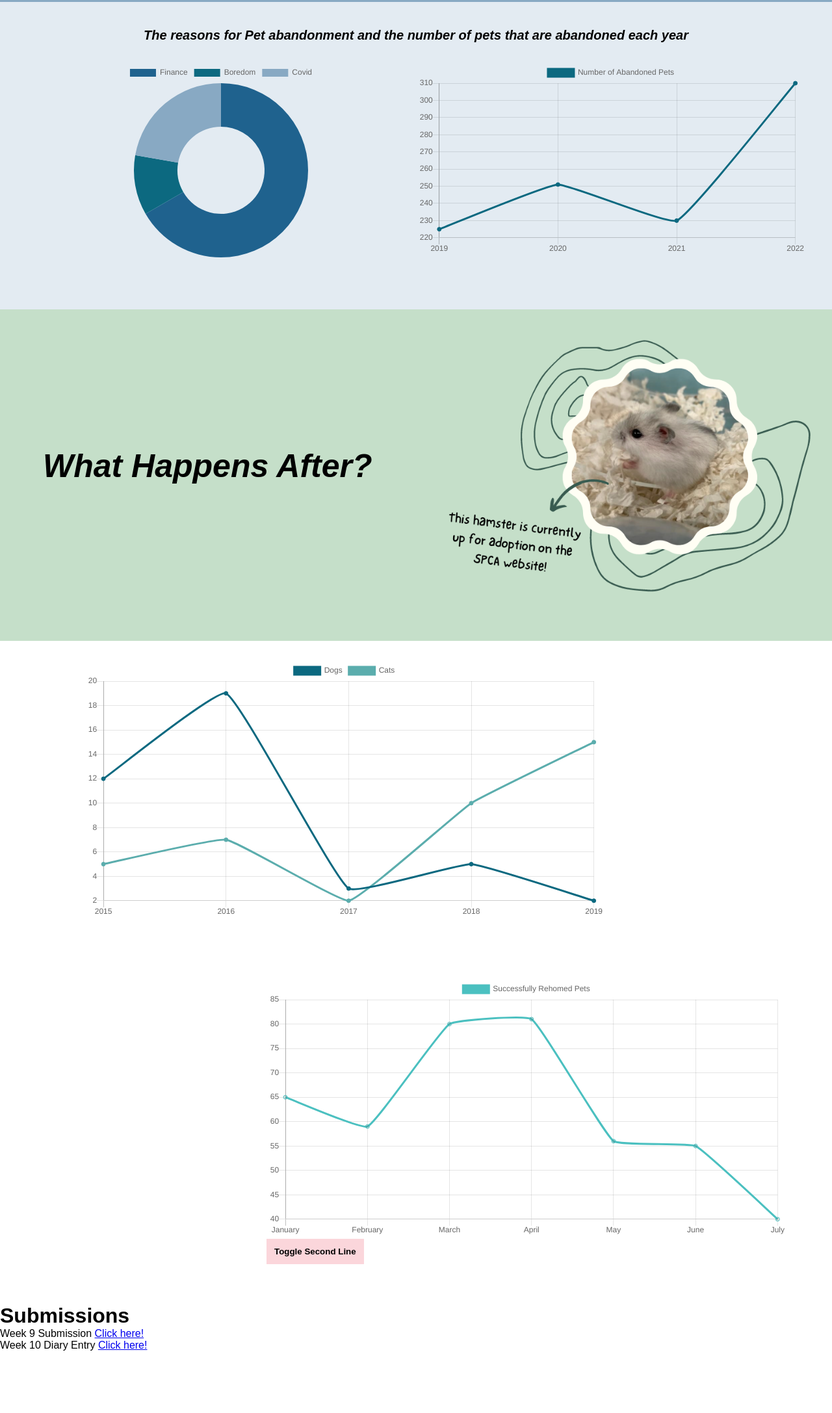
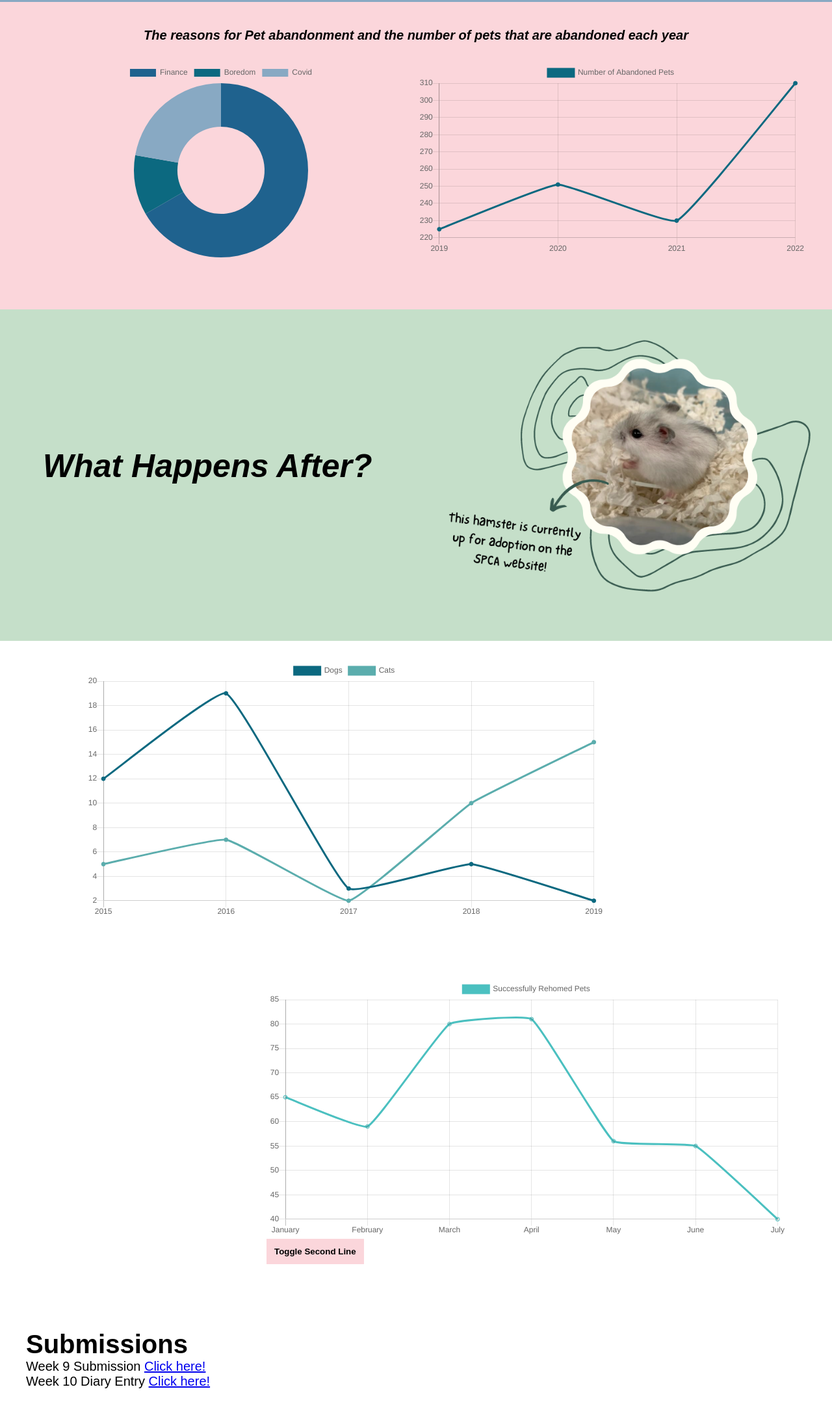
Before and after one commit to leahtan-nm2207/leahtan-nm2207.github.io, a plain HTML site: page index.html in a window 1280 px wide. Shown: the part 2577-4751 px from the top of the page at 65% size. Drawn offline with nearby package versions, Linux system fonts and the light colour scheme.

Commit message:
Add files via upload

```diff
--- a/css/appstyle.css
+++ b/css/appstyle.css
@@ -254,3 +254,18 @@ ul {
 #rehomeButton:hover {
   background-color: #b44981;
 }
+
+/*Project Submission*/
+.middle3 {
+  background-color: #FBD6DB;
+  height:510px;
+}
+
+.middle5-text {
+  font-size: 20px;
+  padding:40px;
+}
+
+.container8{
+  background-color: #FBD6DB;
+}
```
